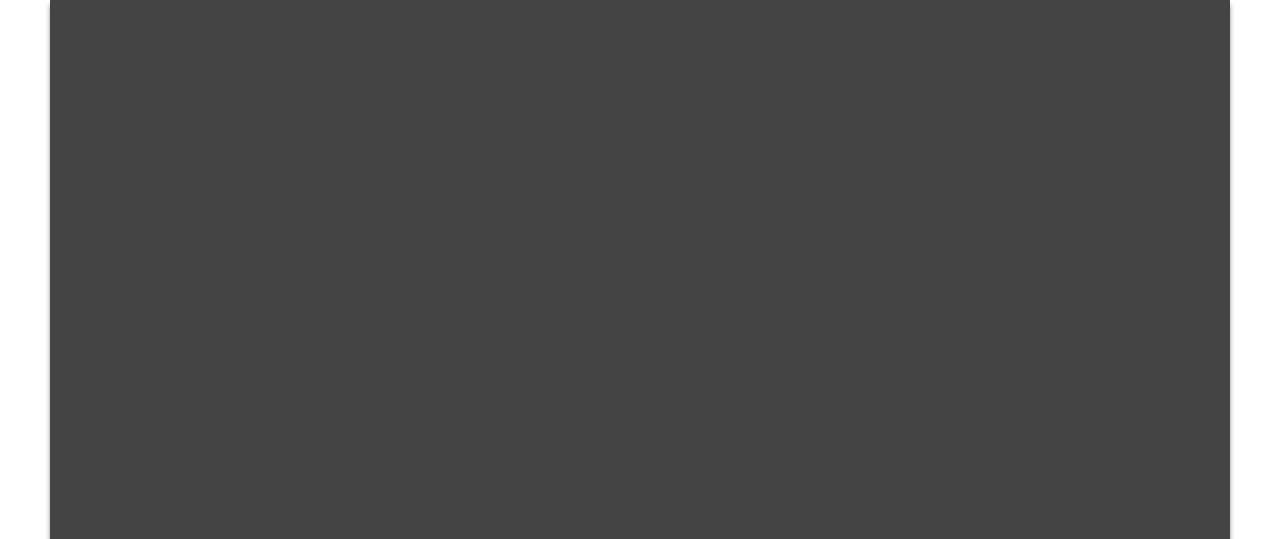
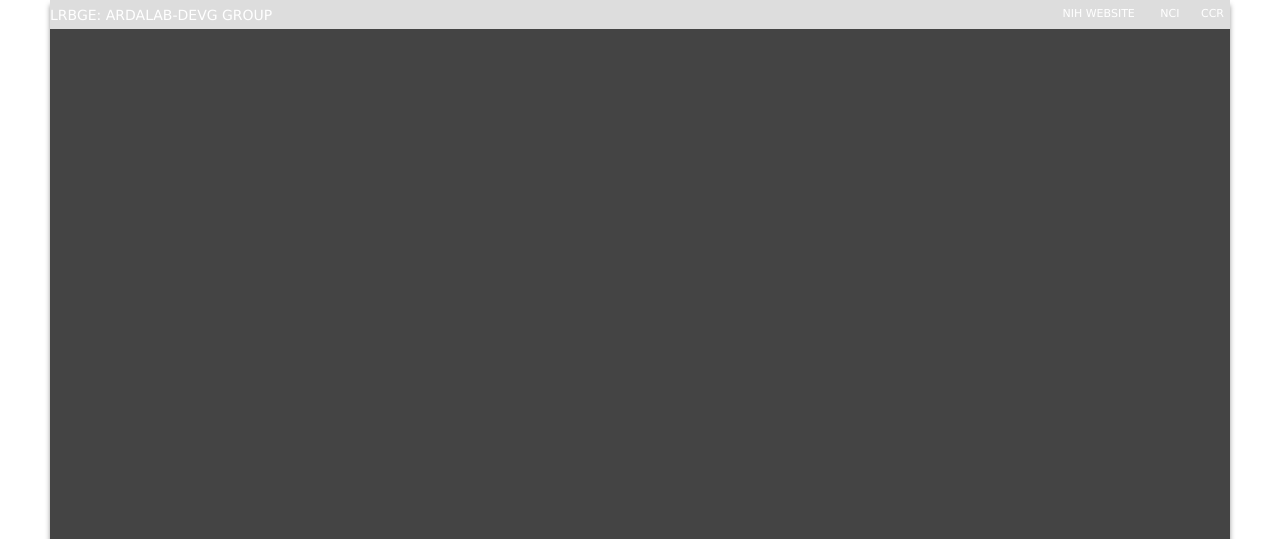
Before and after one commit to ArdaLab-DevG/ArdaLab-DevG, a Jekyll site: the page built from blog/index.html, in a window 1280 px wide. Shown: the part 94-633 px from the top of the page. Built offline with Jekyll 4.4.1, drawn with Linux system fonts in a browser that asks for light colours; nearby versions of some CDN libraries; some web fonts are replaced; library files that are not in the unit come from our copies; grey boxes are pictures that could not be loaded.

Commit message:
Update default.html

```diff
--- a/_layouts/default.html
+++ b/_layouts/default.html
@@ -70,15 +70,17 @@
 	</div>
 </div>
 
-<div id="wrapper"><div class="noPrint" id="topnav-left">
-	<h1 style="text-align:left; font-size: 14px;">LRBGE: <span> ArdaLab-DevG Group</span></h1>
+<div id="wrapper">
        <div class="noPrint" id="topnav-full"><ul><li class="first">
-      <a href="https://www.nih.gov/" target="_blank" title="">NIH Website</a>
-       </li><li>
-      <a href="https://www.cancer.gov/" title="">NCI</a>
-       </li><li>
-      <a href="https://ccr.cancer.gov/" target="_blank" title="">CCR</a>
-	       </li></ul></div></div>
+           <a href="https://www.nih.gov/" target="_blank" title="">NIH Website</a>
+           </li><li>
+           <a href="https://www.cancer.gov/" title="">NCI</a>
+           </li><li>
+           <a href="https://ccr.cancer.gov/" target="_blank" title="">CCR</a>
+           </li></ul>
+	<div class="noPrint" id="topnav-left">
+	   <h1 style="text-align:left; font-size: 14px;">LRBGE: <span> ArdaLab-DevG Group</span></h1>
+	</div></div>
 
 
    <!--div id="fullbanner"><div class="trans"-->
```
